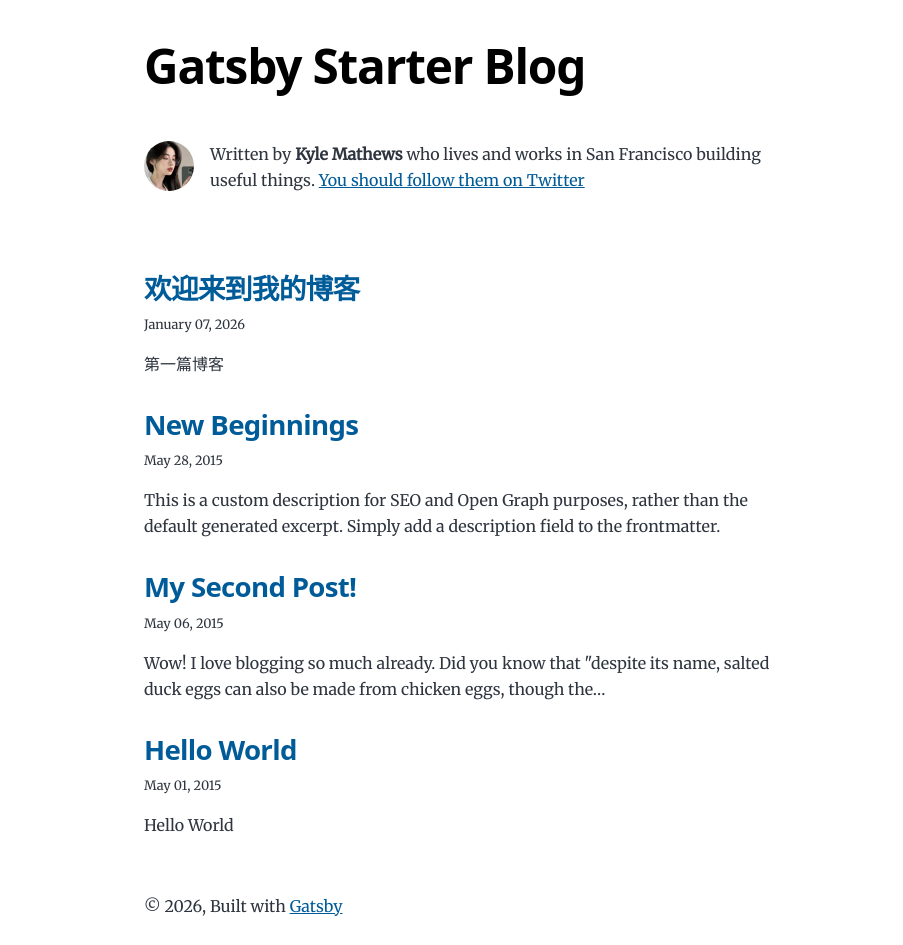
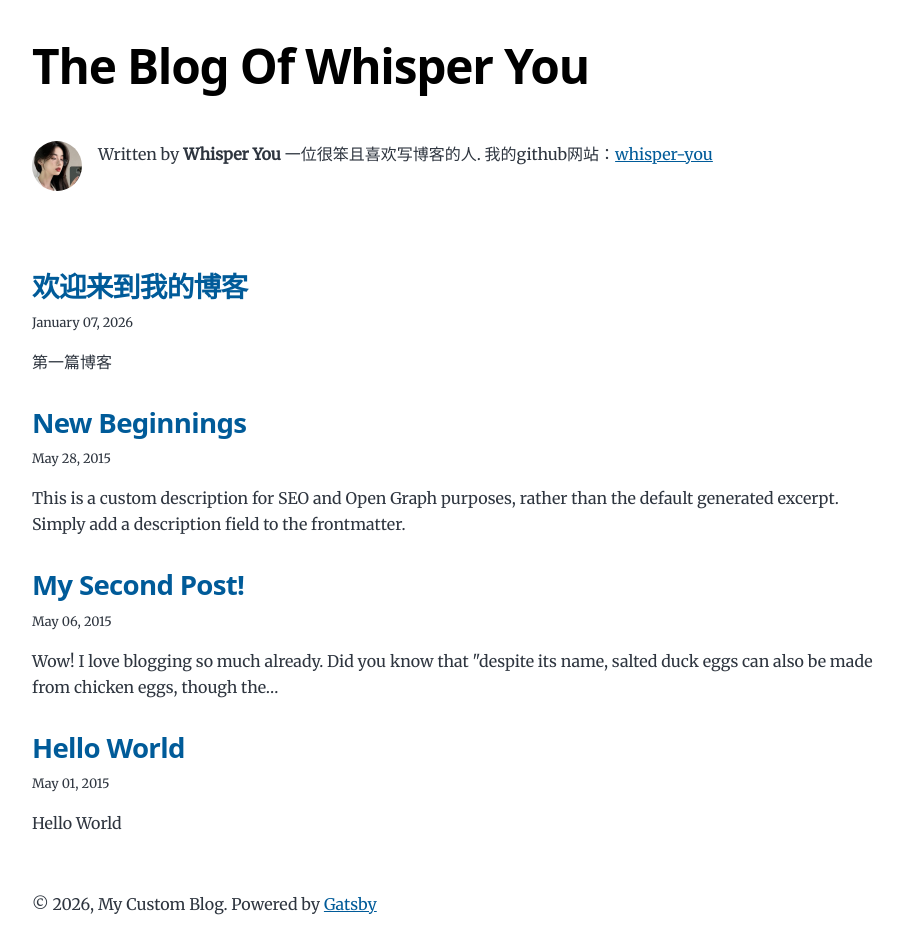
Before and after one commit to whisper-you/my-gatsby-blog, a Gatsby site: page / in a window 1280 px wide. Shown: the whole page, without its empty margins (180-1083 px from the left). Built offline with nearby package versions, Linux system fonts and the light colour scheme; Gatsby itself is replaced by a stand-in of ours.

Commit message:
暂时学习到这

```diff
--- a/gatsby-config.js
+++ b/gatsby-config.js
@@ -9,15 +9,17 @@
  */
 module.exports = {
   siteMetadata: {
-    title: `Gatsby Starter Blog`,
+    title: `The Blog Of Whisper You`,
     author: {
-      name: `Kyle Mathews`,
-      summary: `who lives and works in San Francisco building useful things.`,
+      name: `Whisper You`,
+      summary: `一位很笨且喜欢写博客的人.`,
+      bio: `我的github网站：`,
     },
-    description: `A starter blog demonstrating what Gatsby can do.`,
+    description: `你好！世界.`,
     siteUrl: `https://gatsbystarterblogsource.gatsbyjs.io/`,
     social: {
-      twitter: `kylemathews`,
+      github: `whisper-you`,
+      email: `whisperyou@outlook.com`,
     },
   },
   plugins: [
@@ -110,15 +112,15 @@ module.exports = {
     {
       resolve: `gatsby-plugin-manifest`,
       options: {
-        name: `Gatsby Starter Blog`,
-        short_name: `Gatsby`,
+        name: `The Blog Of Whisper You`,
+        short_name: `My Blog`,
         start_url: `/`,
         background_color: `#ffffff`,
         // This will impact how browsers show your PWA/website
         // https://css-tricks.com/meta-theme-color-and-trickery/
         // theme_color: `#663399`,
         display: `minimal-ui`,
-        icon: `src/images/gatsby-icon.png`, // This path is relative to the root of the site.
+        icon: `src/images/fav.png`, // This path is relative to the root of the site.
       },
     },
   ],
--- a/src/components/bio.js
+++ b/src/components/bio.js
@@ -9,6 +9,8 @@ import * as React from "react"
 import { useStaticQuery, graphql } from "gatsby"
 import { StaticImage } from "gatsby-plugin-image"
 
+//  查询作者信息
+// useStaticQuery是一个用于在Gatsby组件中执行GraphQL查询的钩子。
 const Bio = () => {
   const data = useStaticQuery(graphql`
     query BioQuery {
@@ -17,16 +19,17 @@ const Bio = () => {
           author {
             name
             summary
+            bio
           }
           social {
-            twitter
+            github
           }
         }
       }
     }
   `)
 
-  // Set these values by editing "siteMetadata" in gatsby-config.js
+  //  在gatsby-config.js中通过编辑 "siteMetadata" 来设置这些数据
   const author = data.site.siteMetadata?.author
   const social = data.site.siteMetadata?.social
 
@@ -46,9 +49,14 @@ const Bio = () => {
         <p>
           Written by <strong>{author.name}</strong> {author?.summary || null}
           {` `}
-          <a href={`https://twitter.com/${social?.twitter || ``}`}>
-            You should follow them on Twitter
-          </a>
+          {author?.bio && (
+            <>
+              {author.bio}
+              <a href={`https://github.com/${social?.github || ``}`}>
+                {social?.github}
+              </a>
+            </>
+          )}
         </p>
       )}
     </div>
--- a/src/components/layout.js
+++ b/src/components/layout.js
@@ -1,5 +1,5 @@
 import * as React from "react"
-import { Link } from "gatsby"
+import { Link, graphql, useStaticQuery } from "gatsby"
 
 const Layout = ({ location, title, children }) => {
   const rootPath = `${__PATH_PREFIX__}/`
@@ -25,7 +25,7 @@ const Layout = ({ location, title, children }) => {
       <header className="global-header">{header}</header>
       <main>{children}</main>
       <footer>
-        © {new Date().getFullYear()}, Built with
+        © {new Date().getFullYear()}, My Custom Blog. Powered by
         {` `}
         <a href="https://www.gatsbyjs.com">Gatsby</a>
       </footer>
--- a/src/components/seo.js
+++ b/src/components/seo.js
@@ -17,7 +17,7 @@ const Seo = ({ description, title, children }) => {
             title
             description
             social {
-              twitter
+              github
             }
           }
         }
@@ -38,7 +38,7 @@ const Seo = ({ description, title, children }) => {
       <meta name="twitter:card" content="summary" />
       <meta
         name="twitter:creator"
-        content={site.siteMetadata?.social?.twitter || ``}
+        content={site.siteMetadata?.social?.github || ``}
       />
       <meta name="twitter:title" content={title} />
       <meta name="twitter:description" content={metaDescription} />
--- a/src/pages/index.js
+++ b/src/pages/index.js
@@ -68,7 +68,7 @@ export default BlogIndex
  *
  * See: https://www.gatsbyjs.com/docs/reference/built-in-components/gatsby-head/
  */
-export const Head = () => <Seo title="All posts" />
+export const Head = () => <Seo title="My Blog" />
 
 export const pageQuery = graphql`
   {
--- a/src/style.css
+++ b/src/style.css
@@ -329,3 +329,27 @@ a:focus {
     list-style-position: inside;
   }
 }
+
+
+/* ===== 响应式布局优化：扩大桌面端宽度 ===== */
+
+/* 平板及以上设备 */
+@media (min-width: 768px) {
+  .global-wrapper {
+    --maxWidth-wrapper: var(--maxWidth-3xl); /* 48rem = 768px */
+  }
+}
+
+/* 桌面电脑 */
+@media (min-width: 1024px) {
+  .global-wrapper {
+    --maxWidth-wrapper: var(--maxWidth-4xl); /* 56rem = 896px */
+  }
+}
+
+/* 大屏显示器（可选） */
+@media (min-width: 1400px) {
+  .global-wrapper {
+    --maxWidth-wrapper: 64rem; /* 自定义 1024px，避免过宽 */
+  }
+}
```
Also changed, not shown: src/images/fav.png (added), src/images/gatsby-icon.png (deleted), static/favicon.ico, 1 other file.
